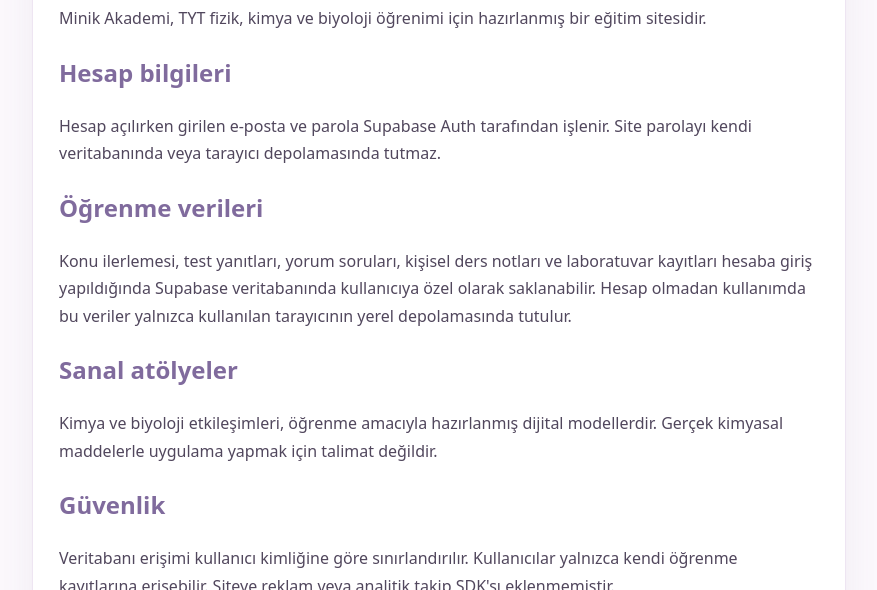
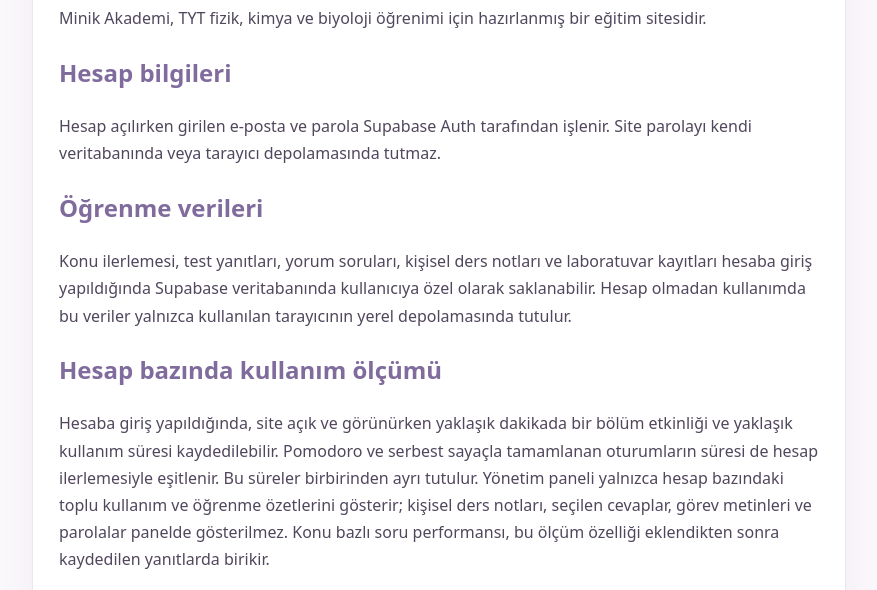
Before and after one commit to Cringeise/minik-akademi, a plain HTML site: page gizlilik.html in a window 1280 px wide. Shown: the part 190-780 px from the top of the page, without its empty margins (201-1078 px from the left). Drawn offline with Linux system fonts and the light colour scheme.

Commit message:
Explain first-party usage analytics and focus session data

```diff
--- a/gizlilik.html
+++ b/gizlilik.html
@@ -20,6 +20,8 @@ h1,h2{color:#806b9d}a{color:#876ca9}
 <p>Hesap açılırken girilen e-posta ve parola Supabase Auth tarafından işlenir. Site parolayı kendi veritabanında veya tarayıcı depolamasında tutmaz.</p>
 <h2>Öğrenme verileri</h2>
 <p>Konu ilerlemesi, test yanıtları, yorum soruları, kişisel ders notları ve laboratuvar kayıtları hesaba giriş yapıldığında Supabase veritabanında kullanıcıya özel olarak saklanabilir. Hesap olmadan kullanımda bu veriler yalnızca kullanılan tarayıcının yerel depolamasında tutulur.</p>
+<h2>Hesap bazında kullanım ölçümü</h2>
+<p>Hesaba giriş yapıldığında, site açık ve görünürken yaklaşık dakikada bir bölüm etkinliği ve yaklaşık kullanım süresi kaydedilebilir. Pomodoro ve serbest sayaçla tamamlanan oturumların süresi de hesap ilerlemesiyle eşitlenir. Bu süreler birbirinden ayrı tutulur. Yönetim paneli yalnızca hesap bazındaki toplu kullanım ve öğrenme özetlerini gösterir; kişisel ders notları, seçilen cevaplar, görev metinleri ve parolalar panelde gösterilmez. Konu bazlı soru performansı, bu ölçüm özelliği eklendikten sonra kaydedilen yanıtlarda birikir.</p>
 <h2>Sanal atölyeler</h2>
 <p>Kimya ve biyoloji etkileşimleri, öğrenme amacıyla hazırlanmış dijital modellerdir. Gerçek kimyasal maddelerle uygulama yapmak için talimat değildir.</p>
 <h2>Güvenlik</h2>
```
